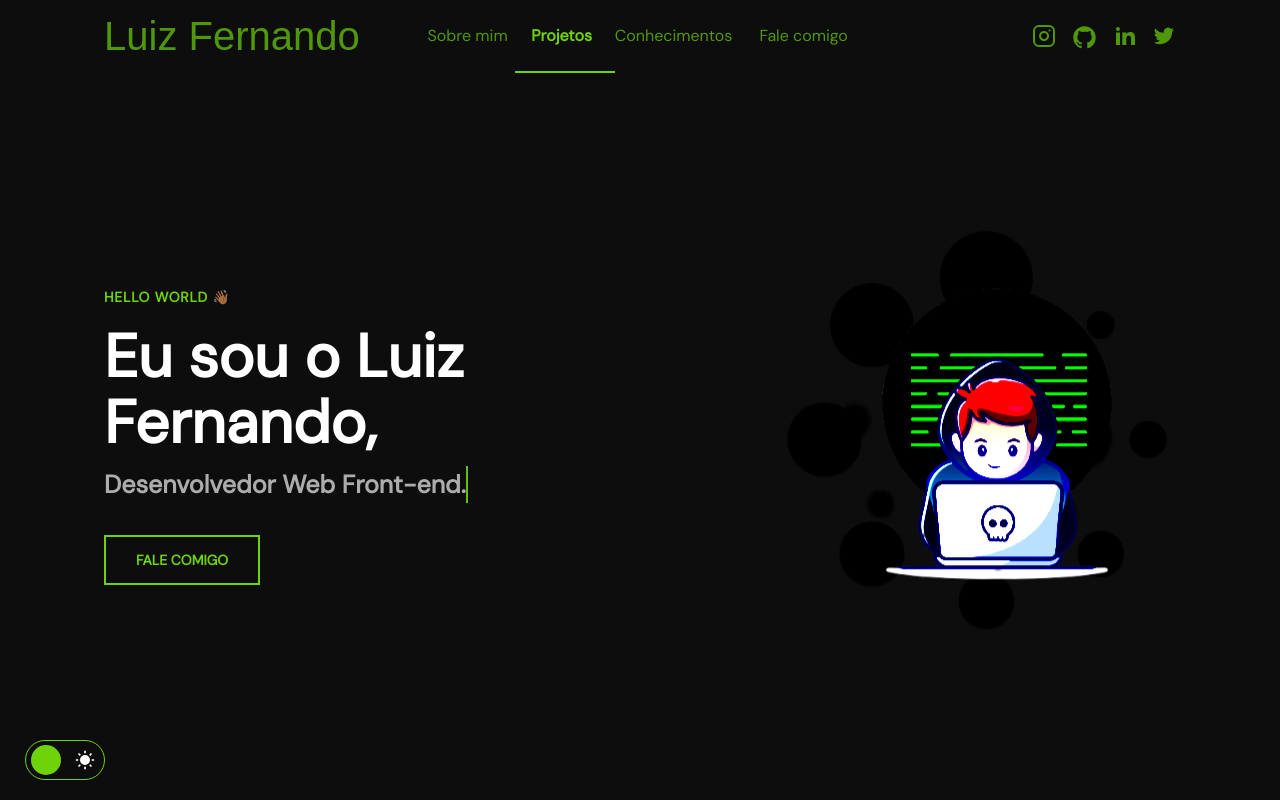
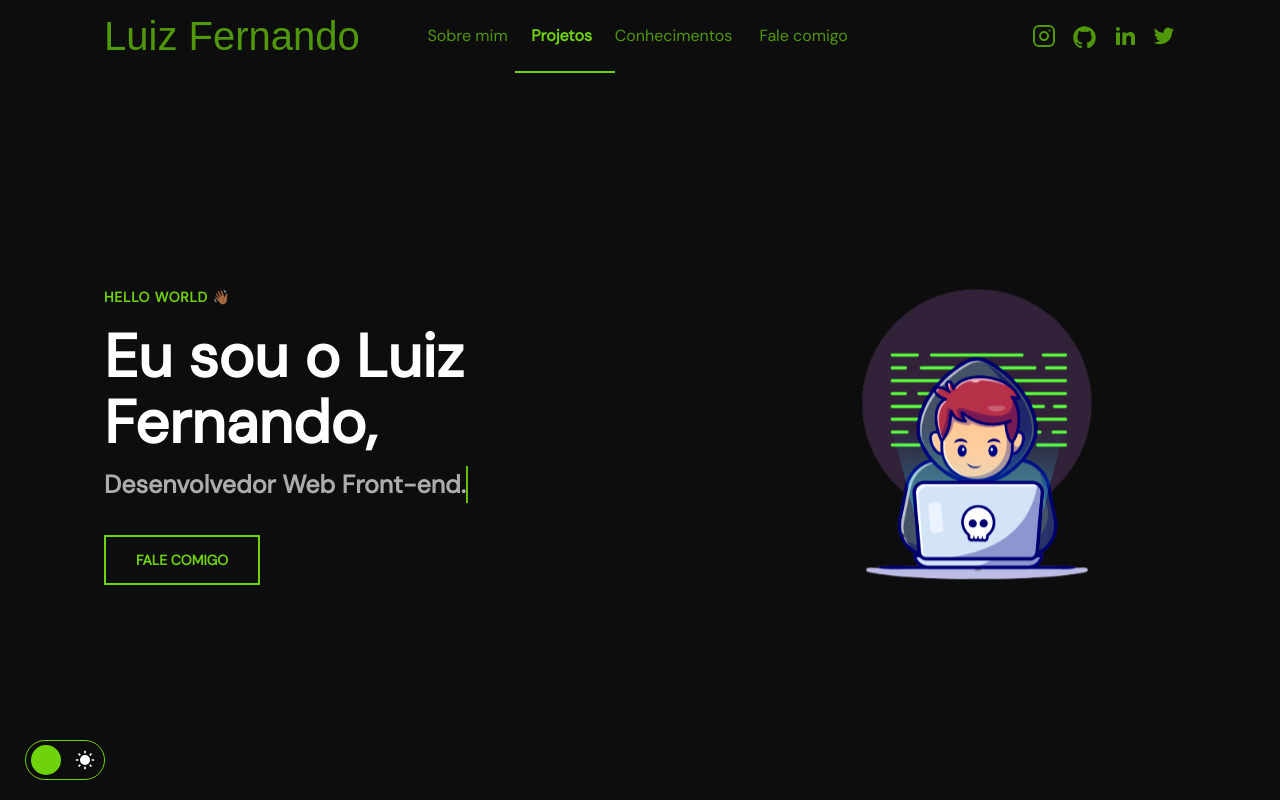
Before and after one commit to luizfernandodds/portifolio, a plain HTML site: page index.html in a window 1280 px wide. Shown: the top 800 px of the page. Drawn offline with nearby package versions, Linux system fonts and the light colour scheme; a web font is replaced by a local one.

Commit message:
update
v1.1.4

```diff
--- a/index.html
+++ b/index.html
@@ -226,24 +226,9 @@
 
         <div class="col-b">
           <img
-            src="assets/images/loading.png"
+            src="assets/images/programmer.png"
             alt="Imagem de um notebook."
             id="notebook-1"
-          />
-          <img
-            src="assets/images/loading2.png"
-            alt="Imagem de um notebook com tela quebrada"
-            id="notebook-2"
-          />
-          <img
-            src="assets/images/programmer.png"
-            alt="Imagem de um notebook com tela quebrada"
-            id="notebook-2-white"
-          />
-          <img
-            src="assets/images/programmer.png"
-            alt="Imagem de estilhaços de vidro com os ícones de HTML5, CSS3 e JavaScript por cima."
-            id="vidro"
           />
         </div>
       </div>
@@ -354,7 +339,7 @@
                 </a>
               </li>
               <li>
-                <a href="tel:+5521971602369" title="Fazer ligação"
+                <a href="tel:+5567991263498" title="Fazer ligação"
                   ><img
                     src="./assets/icons/celular.svg"
                     alt="Ícone de celular."
```
